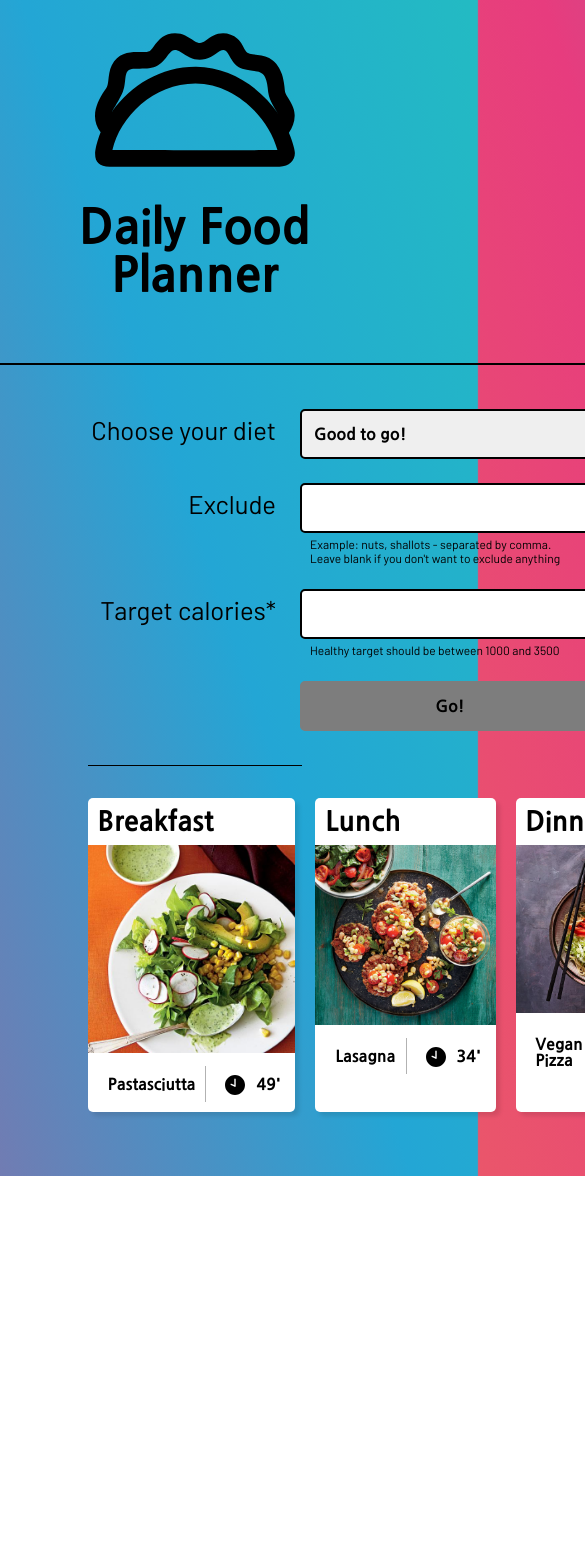
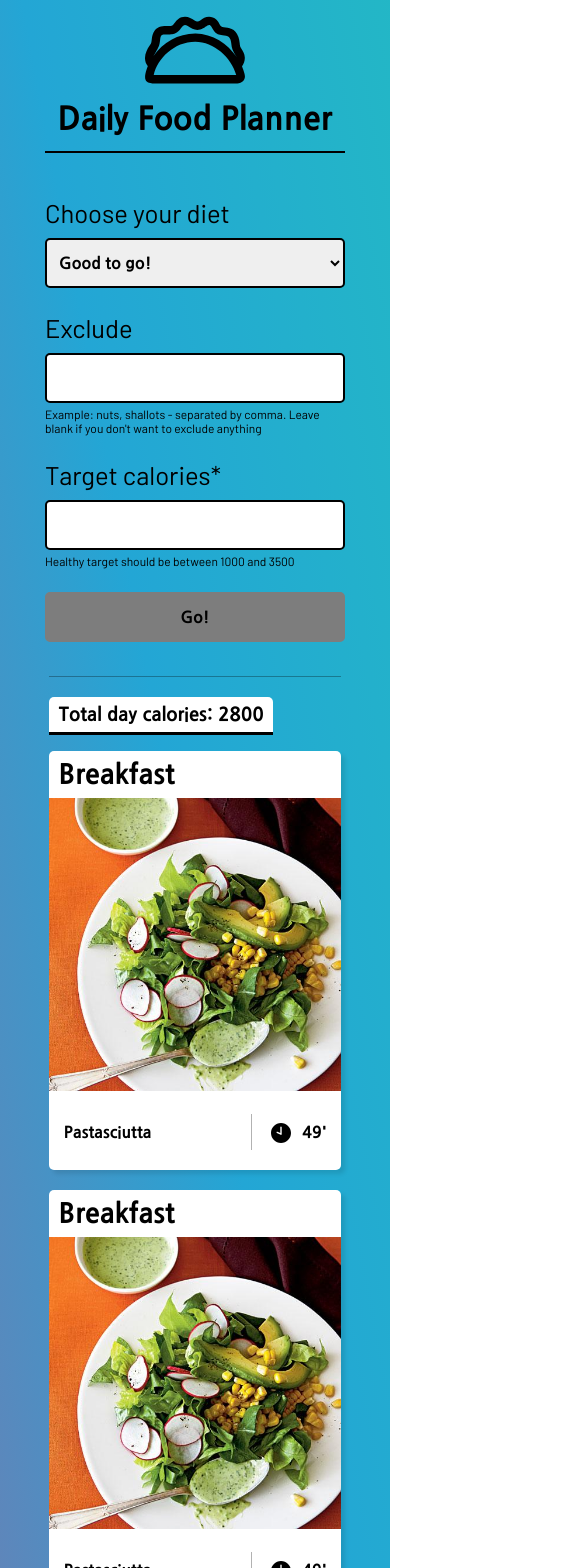
Before and after one commit to anasufana/daily-meal-planner, a React (Create React App) app: page / in a window 390 px wide. Shown: the top 1568 px of the page, 585 px wide, since content can reach past the window. Before the commit the page ends 1176 px from the top, so only its background shows below. Built offline with nearby package versions, Linux system fonts and the light colour scheme.

Commit message:
Added responsive CSS styles and calories label

```diff
--- /dev/null
+++ b/src/components/MealCard.js
@@ -0,0 +1,38 @@
+import React from 'react';
+import '../css/components/MealResultsListing.css';
+
+class MealCard extends React.Component {
+  constructor(props) {
+    super(props);
+    this.state = {
+    };
+  }
+
+  render() {
+    return (
+
+        <div className="singleColumn">
+          <h2 className="mealTitle">Breakfast</h2>
+          <div className="imgContainer">
+            <img className="imageRecipe" src="/img/healthy-food-1.jpg" alt="Breakfast-recipe" title="Breakfast-recipe"  />
+            <a href="#"><div className="hoverBox">
+              <h3 className="hoverTitle">Time to cook!</h3>
+              <img className="imgCooking" src="/img/cooking.svg" alt="Time" title="Time" height="60" width="60" />
+            </div></a>
+          </div>
+          <div className="mealDetailsContainer">
+            <div className="mealDetails">
+              <h3 className="recipeTitle">Pastasciutta</h3>
+            </div>
+            <div className="mealDetails clockDiv">
+              <img className="imgClock" src="/img/clock.svg" alt="Time" title="Time" height="20" width="20" />
+              <h3 className="recipeDuration">49'</h3>
+            </div>
+          </div>
+        </div>
+
+    );
+  }
+}
+
+export default MealCard;
--- a/src/components/MealPlannerInput.js
+++ b/src/components/MealPlannerInput.js
@@ -36,8 +36,7 @@ class MealPlannerInput extends React.Component {
               type="text"
             /><br />
             <span className="form-input-info">
-              Example: nuts, shallots - separated by comma.<br />
-              Leave blank if you don&apos;t want to exclude anything
+              Example: nuts, shallots - separated by comma. Leave blank if you don&apos;t want to exclude anything
             </span>
           </div>
           <div className="input-container">
--- a/src/components/MealResultsListing.js
+++ b/src/components/MealResultsListing.js
@@ -1,5 +1,7 @@
 import React from 'react';
+import MealCard from './MealCard';
 import '../css/components/MealResultsListing.css';
+import '../css/components/MealCard.css';
 
 class MealResultsListing extends React.Component {
   constructor(props) {
@@ -10,69 +12,18 @@ class MealResultsListing extends React.Component {
 
   render() {
     return (
+    <div className="resultsContainer">
+      <div className="mealCaloriesLabel">
+        <h3 className="h3Calories">Total day calories: <span className="caloriesAmount">2800</span></h3>
+      </div>
       <div className="meal-results-listing">
+        <MealCard />
+        <MealCard />
+        <MealCard />
+      </div>
 
-        <div className="singleColumn">
-          <h2 className="mealTitle">Breakfast</h2>
-          <div className="imgContainer">
-            <img className="imageRecipe" src="/img/healthy-food-1.jpg" alt="Breakfast-recipe" title="Breakfast-recipe"  />
-            <a href="#"><div className="hoverBox">
-              <h3 className="hoverTitle">Time to cook!</h3>
-              <img className="imgCooking" src="/img/cooking.svg" alt="Time" title="Time" height="60" width="60" />
-            </div></a>
-          </div>
-          <div className="mealDetailsContainer">
-            <div className="mealDetails">
-              <h3 className="recipeTitle">Pastasciutta</h3>
-            </div>
-            <div className="mealDetails clockDiv">
-              <img className="imgClock" src="/img/clock.svg" alt="Time" title="Time" height="20" width="20" />
-              <h3 className="recipeDuration">49'</h3>
-            </div>
-          </div>
-        </div>
 
-        <div className="singleColumn">
-          <h2 className="mealTitle">Lunch</h2>
-          <div className="imgContainer">
-            <img className="imageRecipe" src="/img/healthy-food-2.jpg" alt="Breakfast-recipe" title="Breakfast-recipe"  />
-            <div className="hoverBox">
-              <h3 className="hoverTitle">Time to cook!</h3>
-              <img className="imgCooking" src="/img/cooking.svg" alt="Time" title="Time" height="60" width="60" />
-            </div>
-          </div>
-          <div className="mealDetailsContainer">
-            <div className="mealDetails">
-              <h3 className="recipeTitle">Lasagna</h3>
-            </div>
-            <div className="mealDetails clockDiv">
-              <img className="imgClock" src="/img/clock.svg" alt="Time" title="Time" height="20" width="20" />
-              <h3 className="recipeDuration">34'</h3>
-            </div>
-          </div>
-        </div>
-
-        <div className="singleColumn">
-          <h2 className="mealTitle">Dinner</h2>
-          <div className="imgContainer">
-            <img className="imageRecipe" src="/img/healthy-food-3.jpg" alt="Breakfast-recipe" title="Breakfast-recipe"  />
-            <div className="hoverBox">
-              <h3 className="hoverTitle">Time to cook!</h3>
-              <img className="imgCooking" src="/img/cooking.svg" alt="Time" title="Time" height="60" width="60" />
-            </div>
-          </div>
-          <div className="mealDetailsContainer">
-            <div className="mealDetails">
-              <h3 className="recipeTitle">Vegan Pizza</h3>
-            </div>
-            <div className="mealDetails clockDiv">
-              <img className="imgClock" src="/img/clock.svg" alt="Time" title="Time" height="20" width="20" />
-              <h3 className="recipeDuration">27'</h3>
-            </div>
-          </div>
-        </div>
-
-      </div>
+    </div>
     );
   }
 }
--- a/src/css/components/Header.css
+++ b/src/css/components/Header.css
@@ -14,3 +14,10 @@
     transform: scale(0.9); }
   60% {
     transform: scale(1); } }
+
+@media screen and (max-width: 769px) {
+  .logo {
+    width: 100px;
+    height: 100px; }
+  .logo-title {
+    font-size: 2em; } }
--- a/src/css/components/Header.scss
+++ b/src/css/components/Header.scss
@@ -18,3 +18,16 @@
   60% {
       transform: scale(1); }
   }
+
+
+
+  @media screen and (max-width: 769px) {
+  .logo {
+    width: 100px;
+    height: 100px;
+  }
+
+  .logo-title {
+    font-size: 2em;
+  }
+}
--- /dev/null
+++ b/src/css/components/MealCard.css
@@ -0,0 +1,84 @@
+* {
+  margin: 0;
+  padding: 0; }
+
+a {
+  text-decoration: none; }
+
+a:visited,
+a:link {
+  color: #555; }
+
+.singleColumn {
+  border-radius: 5px;
+  box-shadow: 4px 4px 4px rgba(0, 0, 0, 0.1);
+  background-color: #fff;
+  margin-bottom: 20px; }
+
+.mealDetailsContainer {
+  display: grid;
+  grid-template-columns: 1fr 80px;
+  padding: 20px 10px 20px 5px; }
+
+.clockDiv {
+  position: relative; }
+
+.imgClock {
+  left: 20px;
+  top: 9px;
+  position: absolute; }
+
+.imageRecipe {
+  width: 100%;
+  height: 100%;
+  transition: 0.5s all; }
+
+.mealTitle {
+  padding: 10px;
+  text-align: left;
+  font-size: 1.7rem; }
+
+.recipeTitle {
+  padding: 10px;
+  text-align: left;
+  font-size: 1rem; }
+
+.recipeDuration {
+  padding: 10px 50px;
+  font-size: 1rem;
+  border-left: 1px solid rgba(0, 0, 0, 0.3); }
+
+.imgContainer {
+  position: relative;
+  overflow: hidden; }
+
+.hoverBox {
+  position: absolute;
+  top: 0;
+  left: -100%;
+  width: 100%;
+  height: 100%;
+  background: rgba(255, 255, 255, 0.8);
+  transition: all .5s; }
+
+.hoverTitle,
+.imgCooking {
+  position: absolute;
+  left: 50%;
+  top: 50%;
+  margin: 0;
+  padding: 0;
+  transition: all 0.5s;
+  transform: translateX(-50%) translateY(-50%); }
+
+.imgCooking {
+  top: 63%;
+  left: 41%; }
+
+.imgContainer:hover .hoverBox {
+  left: 0%;
+  cursor: pointer; }
+
+.imgContainer:hover img {
+  transform: scale(1.2);
+  transition: all .5s; }
--- /dev/null
+++ b/src/css/components/MealCard.scss
@@ -0,0 +1,97 @@
+* {
+  margin: 0;
+  padding: 0;
+}
+
+a {
+  text-decoration: none;
+}
+a:visited,
+a:link {
+  color: #555;
+}
+.singleColumn {
+  border-radius: 5px;
+  box-shadow: 4px 4px 4px rgba(0,0,0,.1);
+  background-color: #fff;
+  margin-bottom: 20px;
+}
+
+.mealDetailsContainer {
+  display: grid;
+  grid-template-columns: 1fr 80px;
+  padding: 20px 10px 20px 5px;
+}
+.clockDiv {
+  position: relative;
+}
+.imgClock {
+  left: 20px;
+  top: 9px;
+  position: absolute;
+}
+.imageRecipe {
+  width: 100%;
+  height: 100%;
+  transition: 0.5s all;
+}
+
+.mealTitle {
+  padding: 10px;
+  text-align: left;
+  font-size: 1.7rem;
+}
+
+.recipeTitle {
+  padding: 10px;
+  text-align: left;
+  font-size: 1rem;
+}
+
+.recipeDuration {
+  padding: 10px 50px;
+  font-size: 1rem;
+  border-left: 1px solid rgba(0,0,0,.3);
+}
+
+.imgContainer {
+  position: relative;
+  overflow: hidden;
+}
+
+.hoverBox {
+  position: absolute;
+  top: 0;
+  left: -100%;
+  width: 100%;
+  height: 100%;
+  background: rgba(255, 255, 255, 0.8);
+  transition: all .5s;
+}
+
+.hoverTitle,
+.imgCooking {
+  position: absolute;
+  left: 50%;
+  top: 50%;
+  margin: 0;
+  padding: 0;
+  transition: all 0.5s;
+  transform: translateX(-50%) translateY(-50%);
+
+}
+.imgCooking {
+  top: 63%;
+  left: 41%;
+
+}
+
+.imgContainer:hover .hoverBox {
+  left: 0%;
+  cursor: pointer;
+}
+
+.imgContainer:hover img {
+  transform: scale(1.2);
+  transition: all .5s;
+}
--- a/src/css/components/MealPlannerInput.css
+++ b/src/css/components/MealPlannerInput.css
@@ -1,5 +1,5 @@
 .meal-planner-input {
-  width: 600px;
+  width: 550px;
   margin: 4rem auto;
   padding: 2rem 0;
   border-top: 2px solid black; }
@@ -7,19 +7,21 @@
 .input-container {
   width: 100%;
   position: relative;
-  text-align: right;
+  text-align: left;
   padding: 0.75rem 0; }
   .input-container .form-span {
     margin-right: 1.5rem;
-    font-size: 1.6rem; }
+    font-size: 1.6rem;
+    margin-bottom: 10px; }
   .input-container .dropdown-select, .input-container .form-input-text {
-    width: 300px;
+    width: 100%;
     height: 50px;
     border-radius: 5px;
     border: 2px solid black;
     transition: 0.25s all ease-in;
     font-size: 1rem;
     padding: 0.5rem;
+    margin-top: 10px;
     font-family: 'Nanum Gothic', sans-serif; }
     .input-container .dropdown-select:focus, .input-container .form-input-text:focus {
       outline: none;
@@ -27,13 +29,12 @@
   .input-container .form-input-info {
     font-size: 0.75rem;
     margin-top: 0.25rem;
-    padding-left: 310px;
     display: block;
     text-align: left; }
 
 .submit-btn {
   height: 50px;
-  width: 300px;
+  width: 100%;
   border-radius: 5px;
   color: white;
   border: 2px solid black;
@@ -56,3 +57,7 @@
     color: black;
     border: 2px solid #7d7d7d;
     cursor: default; }
+
+@media screen and (max-width: 769px) {
+  .meal-planner-input {
+    margin-top: 1em; } }
--- a/src/css/components/MealPlannerInput.scss
+++ b/src/css/components/MealPlannerInput.scss
@@ -1,5 +1,5 @@
 .meal-planner-input {
-  width: 600px;
+  width: 550px;
   margin: 4rem auto;
   padding: 2rem 0;
   border-top: 2px solid black;
@@ -8,22 +8,24 @@
 .input-container {
   width:100%;
   position: relative;
-  text-align: right;
+  text-align: left;
   padding: 0.75rem 0;
 
   .form-span {
     margin-right: 1.5rem;
     font-size: 1.6rem;
+    margin-bottom: 10px;
   }
 
   .dropdown-select, .form-input-text {
-    width: 300px;
+    width: 100%;
     height: 50px;
     border-radius: 5px;
     border: 2px solid black;
     transition: 0.25s all ease-in;
     font-size: 1rem;
     padding: 0.5rem;
+    margin-top: 10px;
     font-family: 'Nanum Gothic', sans-serif;
 
     &:focus {
@@ -35,7 +37,6 @@
   .form-input-info {
     font-size: 0.75rem;
     margin-top: 0.25rem;
-    padding-left: 310px;
     display: block;
     text-align: left;
   }
@@ -43,7 +44,7 @@
 
 .submit-btn {
   height: 50px;
-  width: 300px;
+  width: 100%;
   border-radius: 5px;
   color: white;
   border: 2px solid black;
@@ -74,3 +75,10 @@
   }
 
 }
+
+
+@media screen and (max-width: 769px) {
+  .meal-planner-input {
+    margin-top: 1em;
+  }
+}
--- a/src/css/components/MealResultsListing.css
+++ b/src/css/components/MealResultsListing.css
@@ -9,87 +9,46 @@ a:visited,
 a:link {
   color: #555; }
 
+.mealCaloriesLabel {
+  text-align: left;
+  width: 55%;
+  margin: 0 auto;
+  padding-top: 20px;
+  border-top: 1px solid rgba(0, 0, 0, 0.3); }
+
+.h3Calories {
+  display: inline-block;
+  padding: 8px 10px;
+  background-color: white;
+  border-radius: 5px 5px 0 0;
+  border-bottom: 3px solid black; }
+
 .meal-results-listing {
   width: 55%;
-  margin: 2rem auto;
-  padding: 2rem 0;
-  border-top: 1px solid black;
+  margin: 0 auto;
+  padding: 1rem 0 2em 0;
+  /* border-top: 1px solid black; */
   display: grid;
   grid-template-columns: 1fr 1fr 1fr;
   grid-column-gap: 20px; }
 
-.singleColumn {
-  background-color: #fff; }
+@media screen and (max-width: 550px) {
+  .meal-planner-input {
+    width: 300px; } }
 
-.mealDetailsContainer {
-  padding: 10px; }
+@media screen and (max-width: 769px) {
+  .meal-results-listing {
+    width: 75%;
+    margin: 0 auto;
+    padding: 1rem 0 2em 0;
+    /* border-top: 1px solid black; */
+    display: grid;
+    grid-template-columns: 1fr;
+    grid-column-gap: 20px; }
+  .mealCaloriesLabel {
+    width: 75%; } }
 
-.singleColumn {
-  border-radius: 5px;
-  box-shadow: 4px 4px 4px rgba(0, 0, 0, 0.1); }
-
-.mealDetailsContainer {
-  display: grid;
-  grid-template-columns: 1fr 80px; }
-
-.clockDiv {
-  position: relative; }
-
-.imgClock {
-  left: 20px;
-  top: 9px;
-  position: absolute; }
-
-.imageRecipe {
-  width: 100%;
-  height: 100%;
-  transition: 0.5s all; }
-
-.mealTitle {
-  padding: 10px;
-  text-align: left;
-  font-size: 1.7rem; }
-
-.recipeTitle {
-  padding: 10px;
-  text-align: left;
-  font-size: 1rem; }
-
-.recipeDuration {
-  padding: 10px 50px;
-  font-size: 1rem;
-  border-left: 1px solid rgba(0, 0, 0, 0.3); }
-
-.imgContainer {
-  position: relative;
-  overflow: hidden; }
-
-.hoverBox {
-  position: absolute;
-  top: 0;
-  left: -100%;
-  width: 100%;
-  height: 100%;
-  background: rgba(255, 255, 255, 0.8);
-  transition: all .5s; }
-
-.hoverTitle,
-.imgCooking {
-  position: absolute;
-  left: 50%;
-  top: 50%;
-  margin: 0;
-  padding: 0;
-  transition: all 0.5s;
-  transform: translateX(-50%) translateY(-50%); }
-
-.imgCooking {
-  top: 63%; }
-
-.imgContainer:hover .hoverBox {
-  left: 0%;
-  cursor: pointer; }
-
-.imgContainer:hover img {
-  transform: scale(1.2);
-  transition: all .5s; }
+@media only screen and (min-width: 769px) and (max-width: 1024px) {
+  .meal-results-listing,
+  .mealCaloriesLabel {
+    width: 75%; } }
--- a/src/css/components/MealResultsListing.scss
+++ b/src/css/components/MealResultsListing.scss
@@ -1,3 +1,5 @@
+$small-screen: 769px;
+
 * {
   margin: 0;
   padding: 0;
@@ -10,101 +12,55 @@ a:visited,
 a:link {
   color: #555;
 }
+.mealCaloriesLabel {
+  text-align: left;
+  width: 55%;
+  margin: 0 auto;
+  padding-top: 20px;
+  border-top: 1px solid rgba(0,0,0,.3);
+}
 
+.h3Calories {
+  display: inline-block;
+  padding: 8px 10px;
+  background-color: white;
+  border-radius: 5px 5px 0 0;
+  border-bottom: 3px solid black;
+}
 .meal-results-listing {
   width: 55%;
-  margin: 2rem auto;
-  padding: 2rem 0;
-  border-top: 1px solid black;
+  margin: 0 auto;
+  padding: 1rem 0 2em 0;
+  /* border-top: 1px solid black; */
   display: grid;
   grid-template-columns: 1fr 1fr 1fr;
   grid-column-gap: 20px;
 }
 
-.singleColumn {
-  background-color: #fff;
-}
-.mealDetailsContainer {
-  padding: 10px;
-}
-.singleColumn {
-  border-radius: 5px;
-  box-shadow: 4px 4px 4px rgba(0,0,0,.1);
+@media screen and (max-width: 550px) {
+  .meal-planner-input {
+    width: 300px;
+  }
 }
 
-.mealDetailsContainer {
-  display: grid;
-  grid-template-columns: 1fr 80px;
-}
-.clockDiv {
-  position: relative;
-}
-.imgClock {
-  left: 20px;
-  top: 9px;
-  position: absolute;
-}
-.imageRecipe {
-  width: 100%;
-  height: 100%;
-  transition: 0.5s all;
+@media screen and (max-width: 769px) {
+  .meal-results-listing {
+    width: 75%;
+    margin: 0 auto;
+    padding: 1rem 0 2em 0;
+    /* border-top: 1px solid black; */
+    display: grid;
+    grid-template-columns: 1fr;
+    grid-column-gap: 20px;
+  }
+  .mealCaloriesLabel {
+    width: 75%;
+  }
 }
 
-.mealTitle {
-  padding: 10px;
-  text-align: left;
-  font-size: 1.7rem;
+@media only screen and (min-width: 769px) and (max-width: 1024px) {
+  .meal-results-listing,
+  .mealCaloriesLabel {
+    width: 75%;
+  }
 }
-
-.recipeTitle {
-  padding: 10px;
-  text-align: left;
-  font-size: 1rem;
-}
-
-.recipeDuration {
-  padding: 10px 50px;
-  font-size: 1rem;
-  border-left: 1px solid rgba(0,0,0,.3);
-}
-
-.imgContainer {
-  position: relative;
-  overflow: hidden;
-}
-
-.hoverBox {
-  position: absolute;
-  top: 0;
-  left: -100%;
-  width: 100%;
-  height: 100%;
-  background: rgba(255, 255, 255, 0.8);
-  transition: all .5s;
-}
-
-.hoverTitle,
-.imgCooking {
-  position: absolute;
-  left: 50%;
-  top: 50%;
-  margin: 0;
-  padding: 0;
-    transition: all 0.5s;
-  transform: translateX(-50%) translateY(-50%);
-
-}
-.imgCooking {
-  top: 63%;
-
-}
-
-.imgContainer:hover .hoverBox {
-  left: 0%;
-  cursor: pointer;
-}
-
-.imgContainer:hover img {
-  transform: scale(1.2);
-  transition: all .5s;
-}
```
